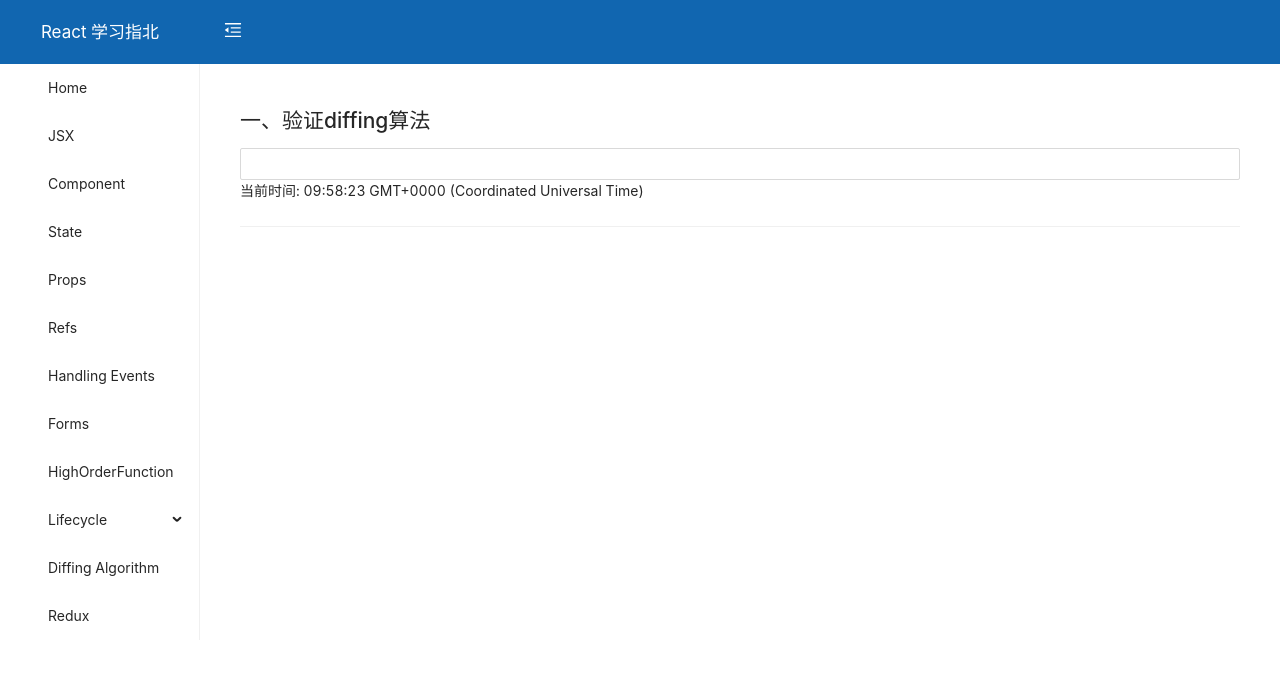
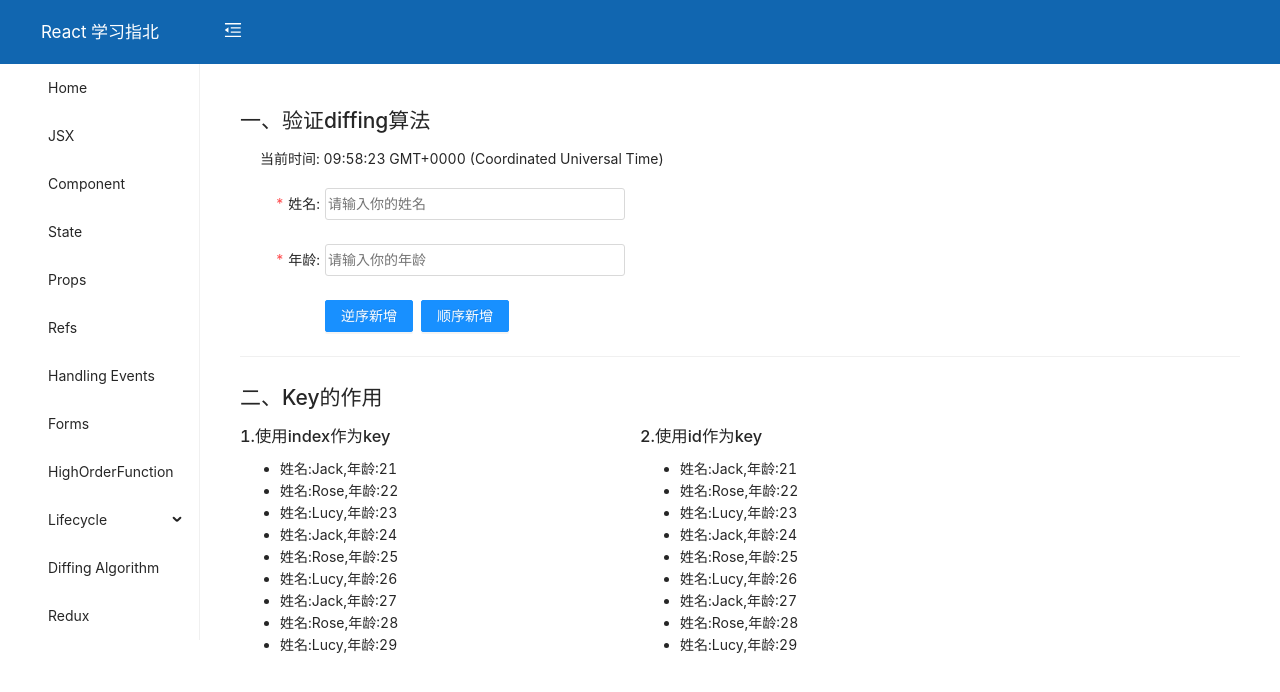
Before and after one commit to StevieTaylor/react-studying, a React (Create React App) app: page /diffing-algorithm in a window 1280 px wide. Shown: the top 692 px of the page. Built offline with nearby package versions, Linux system fonts and the light colour scheme.

Commit message:
[feat] diffing算法 & Key的作用

```diff
--- a/src/pages/DiffingAlgorithm/index.tsx
+++ b/src/pages/DiffingAlgorithm/index.tsx
@@ -1,34 +1,158 @@
 /*
  * @Author: Stevie
  * @Date: 2021-05-16 20:20:21
- * @LastEditTime: 2021-05-31 23:46:44
+ * @LastEditTime: 2021-06-03 18:38:27
  * @LastEditors: Stevie
  * @Description: diffing 算法
  */
 import * as React from 'react';
-import { Input, Divider } from 'antd';
+import { Button, Divider } from 'antd';
+import './style.less';
 
-class DiffingAlgorithm extends React.Component {
+interface IPerson {
+  id: number;
+  name: string;
+  age: number;
+}
+
+interface IState {
+  date: Date;
+  number: number;
+  personList: IPerson[];
+  name: string;
+  age: number;
+}
+
+class DiffingAlgorithm extends React.Component<any, IState> {
+  private dateTimer;
 
   state = {
-    date: new Date()
+    date: new Date(),
+    number: 9,
+    personList: [],
+    name: '',
+    age: 0
+  };
+
+  componentDidMount() {
+    this.dateTimer = setInterval(() => {
+      this.setState({ date: new Date() });
+    }, 1000);
+    this.initPersonList();
   }
 
-  componentDidMount() {
-    setInterval(() => {
-      this.setState({ date: new Date() })
-    }, 1000)
+  componentWillUnmount() {
+    clearInterval(this.dateTimer);
   }
+
+  initPersonList = (): void => {
+    const { number } = this.state;
+    const personList: IPerson[] = [];
+    for (let i = 0; i < number; i++) {
+      personList.push({
+        id: i + 1,
+        name: ['Jack', 'Rose', 'Lucy'][i % 3],
+        age: 21 + (i % 10)
+      });
+    }
+    this.setState({ personList });
+  };
+
+  handleNameChange = (e: React.FormEvent<HTMLInputElement>) => {
+    this.setState({ name: e.currentTarget.value });
+  };
+
+  handleAgeChange = (e: React.FormEvent<HTMLInputElement>) => {
+    this.setState({ age: +e.currentTarget.value });
+  };
+
+  renderVerification = () => {
+    return (
+      <div>
+        <h2>一、验证diffing算法</h2>
+        <div>
+          <div style={{ height: 40, paddingLeft: 20 }}>
+            当前时间: {this.state.date.toTimeString()}
+          </div>
+          <div className='form-item'>
+            <label className='required'>姓名:</label>
+            <input type='text' placeholder='请输入你的姓名' onChange={this.handleNameChange} />
+          </div>
+        </div>
+        <div>
+          <div className='form-item'>
+            <label className='required'>年龄:</label>
+            <input type='text' placeholder='请输入你的年龄' onChange={this.handleAgeChange} />
+          </div>
+          <Button type='primary' onClick={this.reverseAdd} style={{ marginLeft: 85 }}>
+            逆序新增
+          </Button>
+          <Button type='primary' onClick={this.orderAdd} style={{ marginLeft: 8 }}>
+            顺序新增
+          </Button>
+        </div>
+      </div>
+    );
+  };
+
+  getNewPerson = () => {
+    const { personList, name, age } = this.state;
+    return {
+      id: personList.length + 1,
+      name,
+      age
+    };
+  };
+
+  // * 顺序添加
+  orderAdd = (): void => {
+    const { personList } = this.state;
+    this.setState({ personList: [...personList, this.getNewPerson()] });
+  };
+
+  // * 逆序添加
+  reverseAdd = (): void => {
+    const { personList } = this.state;
+    this.setState({ personList: [this.getNewPerson(), ...personList] });
+  };
+
+  renderEffectOfKey = () => {
+    const { personList } = this.state;
+    return (
+      <div>
+        <h2>二、Key的作用</h2>
+        <div className='person-list-container'>
+          <div className='useIndex'>
+            <h3>1.使用index作为key</h3>
+            <ul>
+              {personList.map((person: IPerson, index: number) => (
+                <li key={index}>
+                  <span>姓名:{person.name}</span>,<span>年龄:{person.age}</span>
+                </li>
+              ))}
+            </ul>
+          </div>
+          <div className='useId'>
+            <h3>2.使用id作为key</h3>
+            <ul>
+              {personList.map((person: IPerson) => (
+                <li key={person.id}>
+                  <span>姓名:{person.name}</span>,<span>年龄:{person.age}</span>
+                </li>
+              ))}
+            </ul>
+          </div>
+        </div>
+      </div>
+    );
+  };
 
   render() {
     return (
-      <div className="diffing-algorithm">
-        <div>
-          <h2>一、验证diffing算法</h2>
-          <Input />
-          <span>当前时间: {this.state.date.toTimeString()}</span>
-        </div>
-        <Divider type="horizontal"></Divider>
+      <div className='diffing-algorithm'>
+        {this.renderVerification()}
+        <Divider type='horizontal'></Divider>
+        {this.renderEffectOfKey()}
       </div>
     );
   }
--- /dev/null
+++ b/src/pages/DiffingAlgorithm/style.less
@@ -0,0 +1,13 @@
+.person-list-container {
+	display: flex;
+	justify-content: center;
+	align-items: center;
+
+	.useIndex {
+		width: 40%;
+	}
+
+	.useId {
+		width: 60%;
+	}
+}
```
